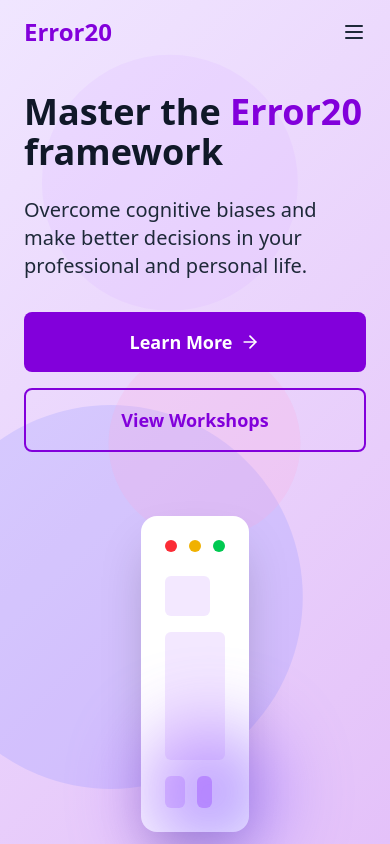
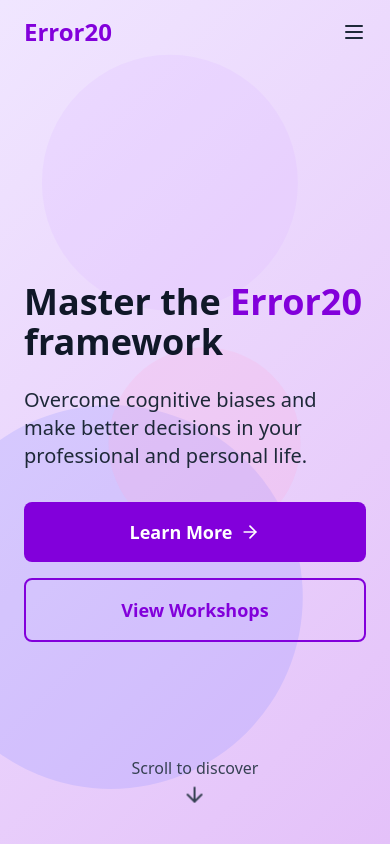
Before and after one commit to John-Salama/error20, a React (Vite) app: page / in a window 390 px wide. Shown: the top 844 px of the page. Built offline with nearby package versions, Linux system fonts and the light colour scheme.

Commit message:
feat: update Hero section with responsive visibility and scroll indicator

```diff
--- a/src/components/sections/Hero.jsx
+++ b/src/components/sections/Hero.jsx
@@ -64,7 +64,7 @@ const Hero = () => {
             initial={{ scale: 0.8, opacity: 0 }}
             animate={{ scale: 1, opacity: 1 }}
             transition={{ delay: 0.8, duration: 1 }}
-            className="md:w-1/2 mt-16 md:mt-0"
+            className="hidden md:block md:w-1/2 mt-16 md:mt-0"
           >
             <div className="relative">
               <div className="w-full h-auto bg-white rounded-2xl shadow-2xl overflow-hidden p-6 md:p-8">
@@ -86,12 +86,14 @@ const Hero = () => {
             </div>
           </motion.div>
         </div>
+      </div>
 
+      {/* Scroll indicator - positioned at bottom of section */}
       <motion.div
         initial={{ opacity: 0 }}
         animate={{ opacity: 1 }}
         transition={{ delay: 1.5, duration: 1 }}
-          className="absolute -bottom-50 left-1/2 transform -translate-x-1/2"
+        className="absolute bottom-8 left-1/2 transform -translate-x-1/2 z-10"
       >
         <a
           href="#milestones"
@@ -101,7 +103,6 @@ const Hero = () => {
           <ArrowDown className="animate-bounce" />
         </a>
       </motion.div>
-      </div>
 
       {/* Animated background shapes */}
       <div className="absolute top-0 left-0 w-full h-full overflow-hidden z-0">
```
Lines whose indentation alone changed are shown as unchanged.
